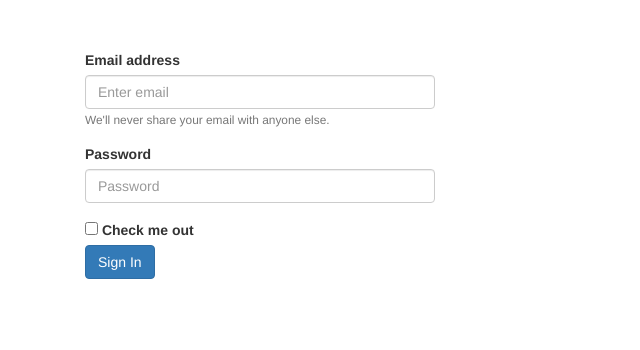
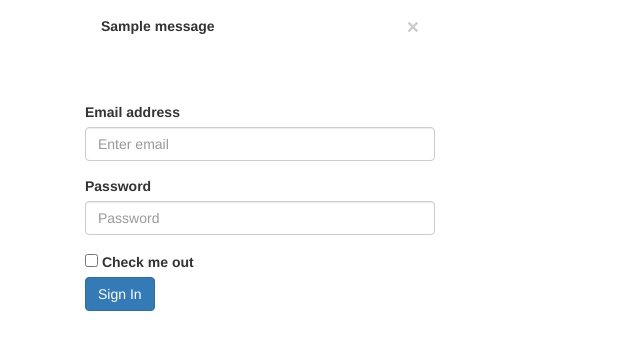
Before and after one commit to imahnama/Shopping_list-app, a Flask app: page /login in a window 1280 px wide. Shown: the top 350 px of the page, without its empty margins (0-640 px from the left). Run offline with Flask 2, Linux system fonts and the light colour scheme; one stand-in notice (Sample message) is shown; some libraries are stand-ins or nearby versions.

Commit message:
(chore) add flash message

```diff
--- a/templates/login.html
+++ b/templates/login.html
@@ -12,12 +12,20 @@
       <body>
         <div class="container forms">
       <div class="col-sm-4">
-        <div class="align-centre">
+        {% with messages = get_flashed_messages(with_categories=true) %}
+    		{% if messages %}
+    		{% for category, message in messages %}
+        <div class="alert {{category}} fade in">
+            <a href="#" class="close" data-dismiss="alert">&times;</a>
+            <strong>{{message}}</strong>
+        </div>
+     	 	{% endfor %}
+     	 	{% endif %}
+     	 	{% endwith %}
       <form>
     <div class="form-group">
       <label for="exampleInputEmail1">Email address</label>
       <input type="email" class="form-control" id="exampleInputEmail1" aria-describedby="emailHelp" placeholder="Enter email">
-      <small id="emailHelp" class="form-text text-muted">We'll never share your email with anyone else.</small>
     </div>
     <div class="form-group">
       <label for="exampleInputPassword1">Password</label>
@@ -31,8 +39,6 @@
     </div>
     <a href="{{url_for('dashboard_view')}}"class="center btn btn-primary">Sign In</a>
   </form>
-
-    </div>
 </div>
 </div>
     <!-- jQuery (necessary for Bootstrap's JavaScript plugins) -->
```
